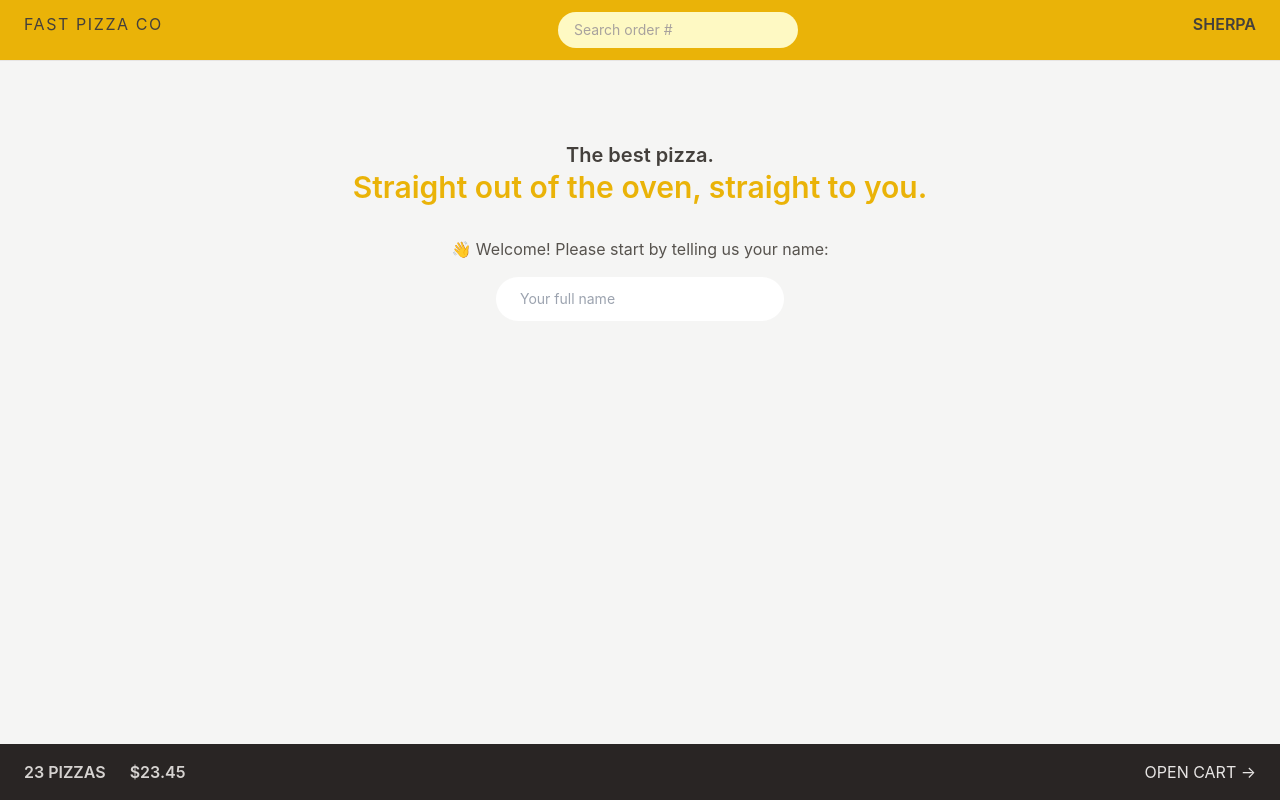
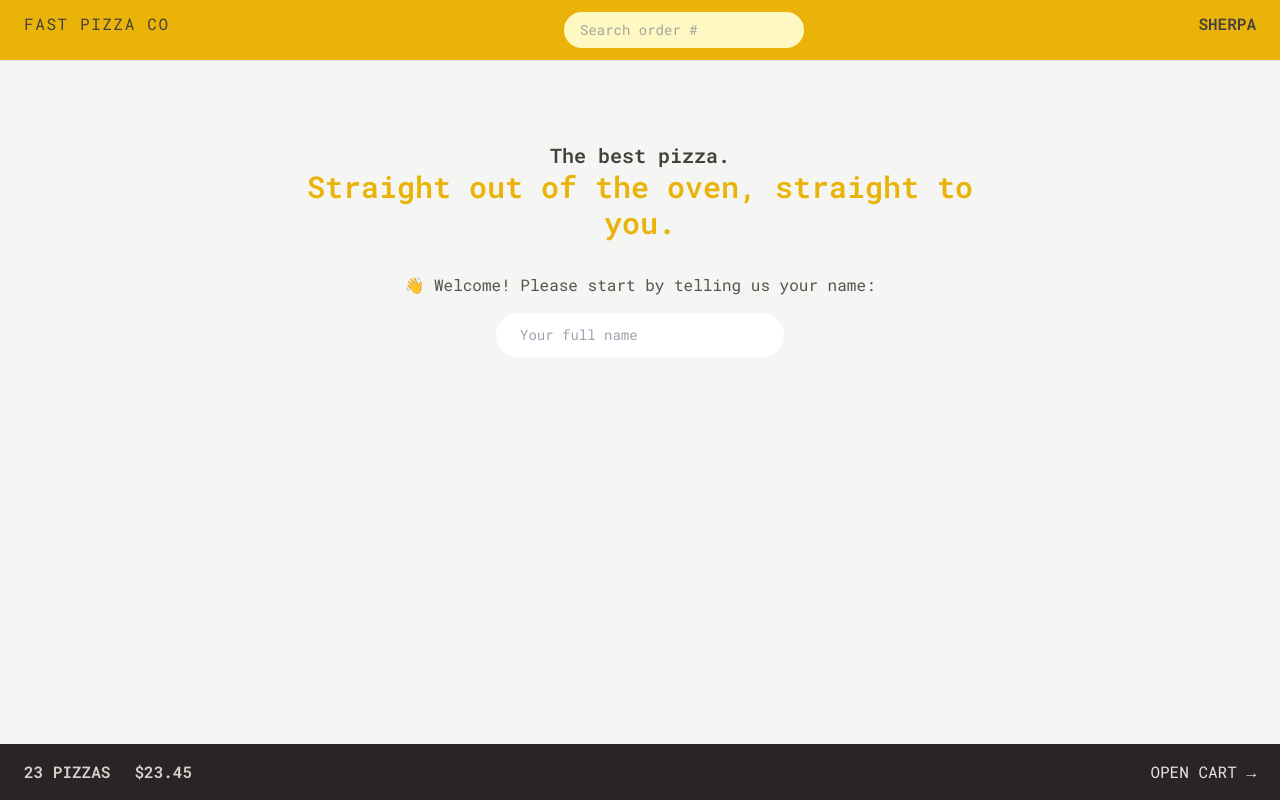
Before and after one commit to mrsherpacode/react-pizza-app, a React (Vite) app: page / in a window 1280 px wide. Built offline with nearby package versions, Linux system fonts and the light colour scheme.

Commit message:
some tailwind styles are override and cofigured

```diff
--- a/index.html
+++ b/index.html
@@ -4,6 +4,11 @@
     <meta charset="UTF-8" />
     <link rel="icon" type="image/svg+xml" href="/vite.svg" />
     <meta name="viewport" content="width=device-width, initial-scale=1.0" />
+    <link
+      href="https://fonts.googleapis.com/css2?family=Roboto+Mono:wght@300;400;500;700&display=swap"
+      rel="stylesheet"
+    />
+
     <title>Vite + React</title>
   </head>
   <body class="bg-stone-100 text-stone-700">
--- a/src/index.css
+++ b/src/index.css
@@ -1,3 +1,6 @@
+/* Import Roboto Mono font from Google Fonts */
+@import url("https://fonts.googleapis.com/css2?family=Roboto+Mono:ital,wght@0,100..700;1,100..700&display=swap");
+
 /* From tailwindcss */
 @tailwind base;
 @tailwind components;
@@ -38,7 +41,7 @@
 }
 
 :root {
-  font-family: Inter, system-ui, Avenir, Helvetica, Arial, sans-serif;
+  font-family: "Roboto Mono", monospace;
   line-height: 1.5;
   font-weight: 400;
 
--- a/src/ui/Header.jsx
+++ b/src/ui/Header.jsx
@@ -3,7 +3,7 @@ import SearchOrder from "../features/order/SearchOrder";
 import Username from "../features/user/Username";
 function Header() {
   return (
-    <header className="flex justify-between border-b border-stone-200 bg-yellow-500 px-4 py-3 uppercase sm:px-6">
+    <header className="flex justify-between border-b border-stone-200 bg-yellow-500 px-4 py-3 font-sans uppercase sm:px-6">
       <Link path="/" className="tracking-widest">
         Fast Pizza Co
       </Link>
--- a/tailwind.config.js
+++ b/tailwind.config.js
@@ -1,8 +1,15 @@
-/** @type {import('tailwindcss').Config} */
+// This file is for configuration and we can override tailwind styles.
 export default {
   content: ["./index.html", "./src/**/*.{js,ts,jsx,tsx}"],
   theme: {
-    extend: {},
+    fontFamily: {
+      sans: ["Roboto Mono", "monospace"],
+    },
+    extend: {
+      height: {
+        screen: "100dvh",
+      },
+    },
   },
   plugins: [],
 };
```
